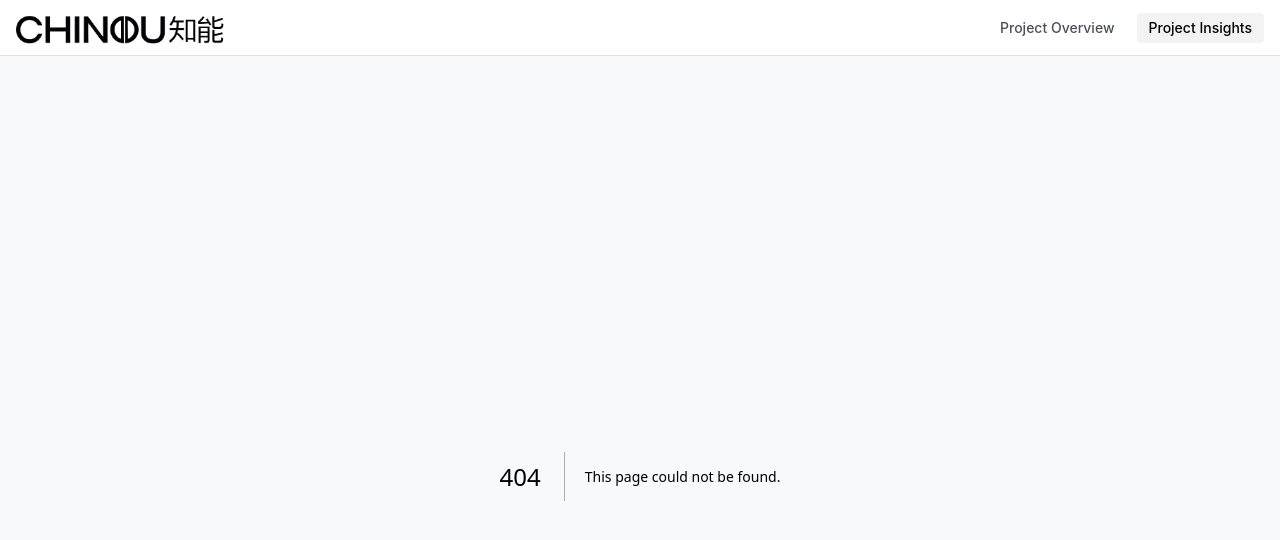
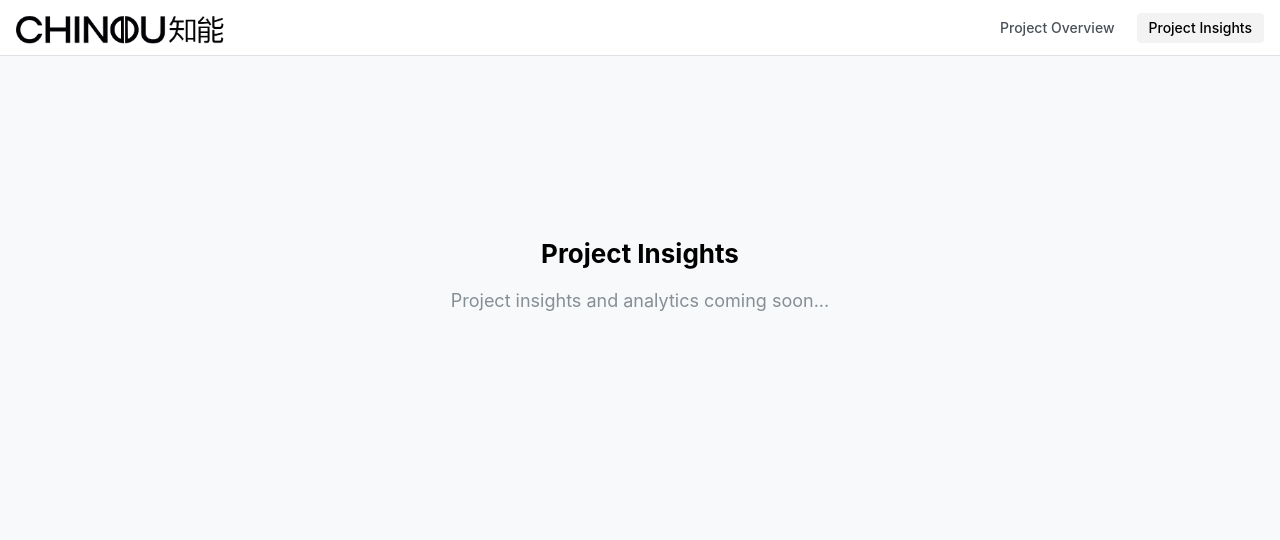
Before and after one commit to shivnarayanan/coe-report-card, a Next.js app: page /insights in a window 1280 px wide. Before the commit this address had no page. Shown: the top 540 px of the page. Built offline with nearby package versions, Linux system fonts and the light colour scheme.

Commit message:
feat: implement dynamic titles

```diff
--- /dev/null
+++ b/app/insights/layout.tsx
@@ -0,0 +1,12 @@
+export const metadata = {
+  title: "CHINOU | Project Insights",
+  description: "",
+};
+
+export default function InsightsLayout({
+  children,
+}: {
+  children: React.ReactNode;
+}) {
+  return <>{children}</>;
+}
--- /dev/null
+++ b/app/insights/page.tsx
@@ -0,0 +1,24 @@
+"use client";
+
+import React from "react";
+import {
+  Container,
+  Title,
+  Text,
+  Center,
+} from "@mantine/core";
+
+export default function InsightsPage() {
+  return (
+    <Container size="xl">
+      <Center style={{ height: 400, flexDirection: "column" }}>
+        <Title order={2} mb="md">
+          Project Insights
+        </Title>
+        <Text size="lg" c="dimmed">
+          Project insights and analytics coming soon...
+        </Text>
+      </Center>
+    </Container>
+  );
+}
--- a/app/layout.tsx
+++ b/app/layout.tsx
@@ -12,7 +12,7 @@ import { theme } from "../theme";
 import { Header } from "@components/Header/Header";
 
 export const metadata = {
-  title: "CHINOU Report Card",
+  title: "CHINOU",
   description: "",
 };
 
--- a/app/page.tsx
+++ b/app/page.tsx
@@ -1,5 +1,5 @@
 import { redirect } from "next/navigation";
 
 export default function HomePage() {
-  redirect("/report");
+  redirect("/overview");
 }
```
Also changed, not shown: app/overview/layout.tsx (added, +12 -0 lines).
